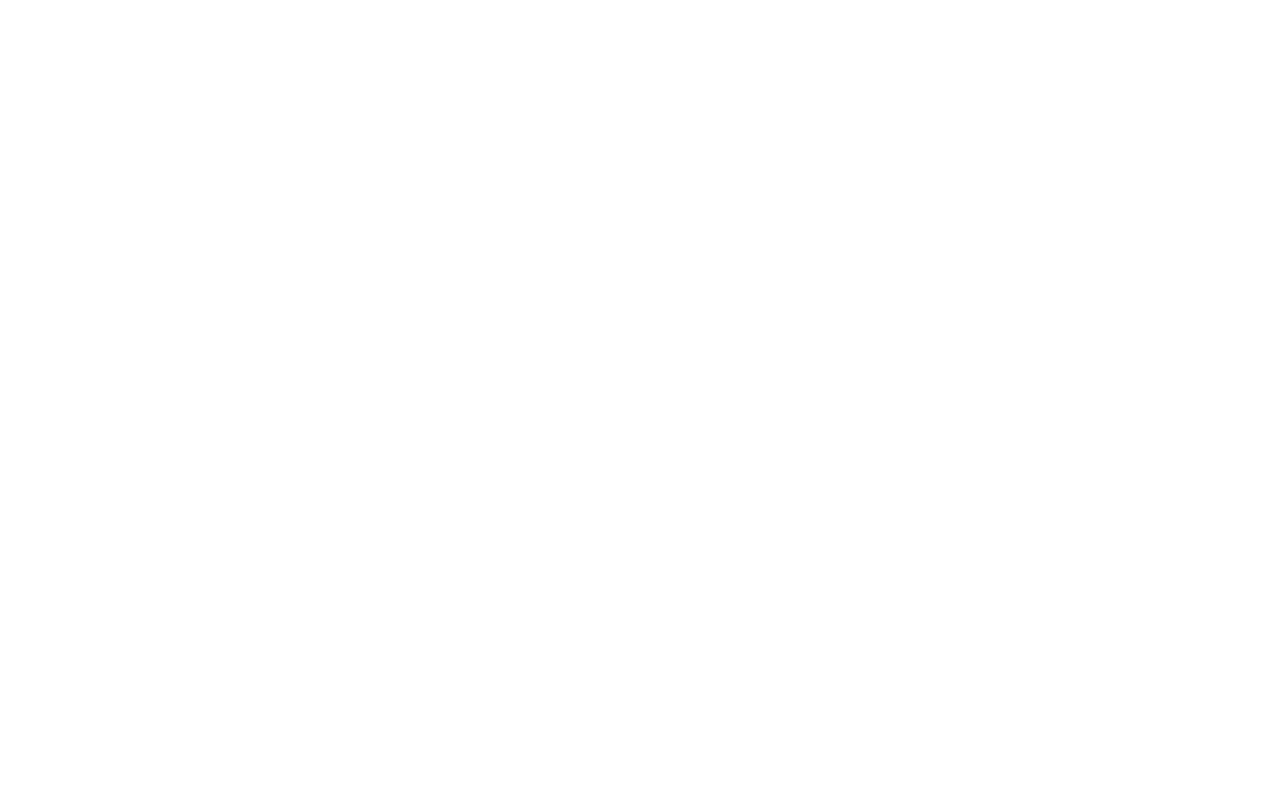
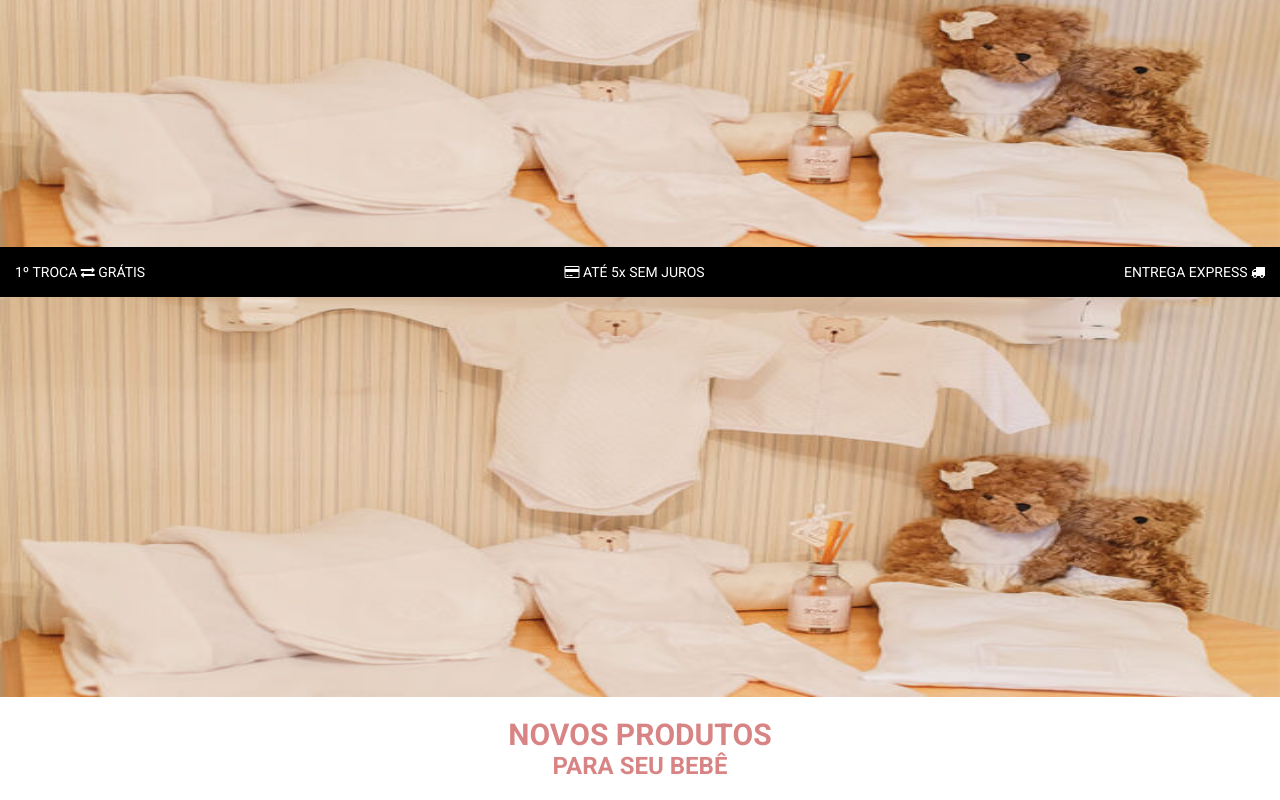
Before and after one commit to gcosta33/aguadebebe, a React (Create React App) app: page / in a window 1280 px wide. Shown: the part 253-1053 px from the top of the page. Before the commit the page ends 800 px from the top, so only its background shows below. Built offline with nearby package versions, Linux system fonts and the light colour scheme.

Commit message:
adição para pagina inicial e organização dos elementos

```diff
--- a/src/App.css
+++ b/src/App.css
@@ -26,5 +26,13 @@
 
 body, input, button {
   font-family: 'Roboto', Arial, Helvetica, sans-serif;
-  font-size: 12px;
+  font-size: 14px;
 }
+h3{
+  color: #d98484;
+  font-size: 30px;
+}
+h6{
+  color: #d98484;
+  font-size: 24px;
+}
--- a/src/components/Header.css
+++ b/src/components/Header.css
@@ -21,7 +21,6 @@
   display: flex;
   justify-content: space-between;
   align-items: center;
-  font-size: 12px;
   color: #fff;
   padding: 0px 200px;
 }
--- a/src/components/Menu.css
+++ b/src/components/Menu.css
@@ -1,13 +1,13 @@
 .menu  {
-  font-size: 14px;
   width: 100%;
   display: grid;
   grid-column: auto;
   grid-template-columns: 1fr 1fr 1fr 1fr 1fr 1fr;
   display: flex;
   justify-content: space-evenly;
-  align-items: baseline;
+  align-items: flex-end;
   padding: 5px 200px;
+  padding-bottom: 20px;
 
 }
 .menu .dropped button{
@@ -25,3 +25,7 @@
 .menu img{
 
 }
+
+.dropped-content ul{
+  list-style: none;
+}
--- a/src/components/Menu.js
+++ b/src/components/Menu.js
@@ -65,11 +65,18 @@
           <button>Andadores</button>
         </div>
       </div>
+      <div className="dropped">
 
       <button onClick={()=>console.log('a')}>
         <i className="fa fa-shopping-bag">
         </i>
       </button>
+          <div className="dropped-content">
+            <ul >
+             <li>produtos</li>
+            </ul>
+          </div>
+          </div>
     </div>
   )
 }
--- /dev/null
+++ b/src/pages/Home/index.css
@@ -0,0 +1,44 @@
+.container{
+  position: absolute;
+  margin-top: 100px;
+  width: 100%;
+  z-index: -1;
+}
+
+.container .images{
+  width: 100%;
+  height: 400px;
+  background-color: khaki;
+
+}
+.images img{
+  width: 100%;
+  height: 100%;
+}
+
+.container .info{
+  background-color: #000;
+  width: 100%;
+  height: 50px;
+  color: #fff;
+ display: flex;
+ justify-content: space-between;
+ align-items: center;
+}
+
+.container .info div{
+  padding: 0px 15px;
+}
+
+.container .products{
+  display: flex;
+  flex-direction: column;
+  align-items: center;
+  justify-content: center;
+  padding: 20px 200px;
+}
+.product{
+  display: grid;
+  grid-column: auto;
+  grid-template-columns: 1fr 1fr 1fr 1fr;
+}
--- a/src/pages/Home/index.js
+++ b/src/pages/Home/index.js
@@ -1,7 +1,43 @@
 import React from 'react';
+import './index.css'
+
+import banner from '../../assets/banner.jpg'
 
 export default function Home(){
   return(
-    <h1>Home</h1>
+    <div className="container">
+      <div className="images">
+        <img src={banner}/>
+
+      </div>
+      <div className="info">
+        <div >
+          <span>1º TROCA </span>
+          <i className="fa fa-exchange"></i>
+          <span> GRÁTIS</span>
+        </div>
+        <div >
+          <i className="fa fa-credit-card"></i>
+          <span> ATÉ 5x SEM JUROS</span>
+
+        </div>
+        <div >
+          <span>ENTREGA EXPRESS </span>
+          <i className="fa fa-truck"></i>
+        </div>
+      </div>
+      <div className="images">
+        <img src={banner}/>
+
+      </div>
+      <div className="products">
+        <h3>NOVOS PRODUTOS</h3>
+        <h6>PARA SEU BEBÊ</h6>
+        <div className="product">
+
+        </div>
+      </div>
+
+    </div>
   )
 }
```
Also changed, not shown: src/assets/banner.jpg (added).
